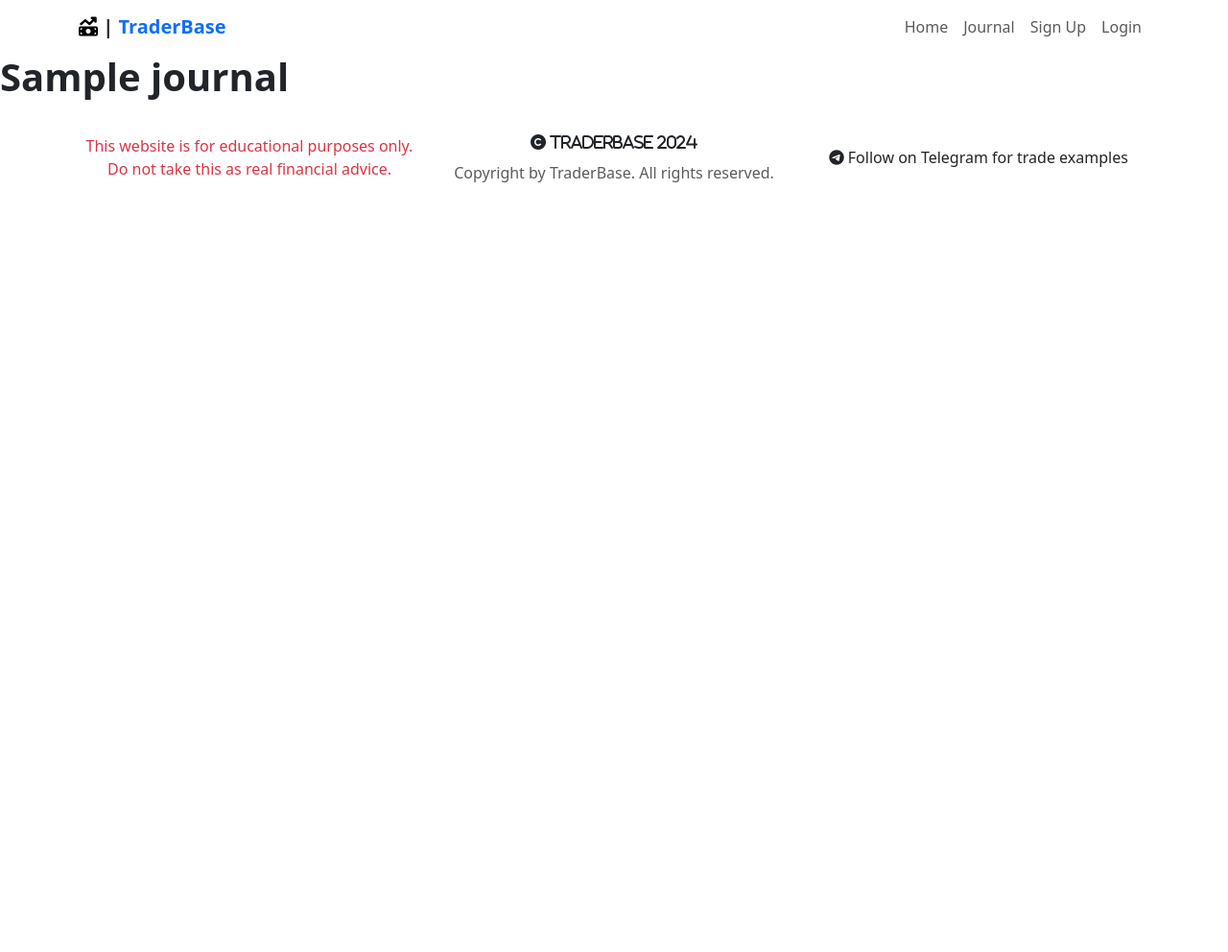
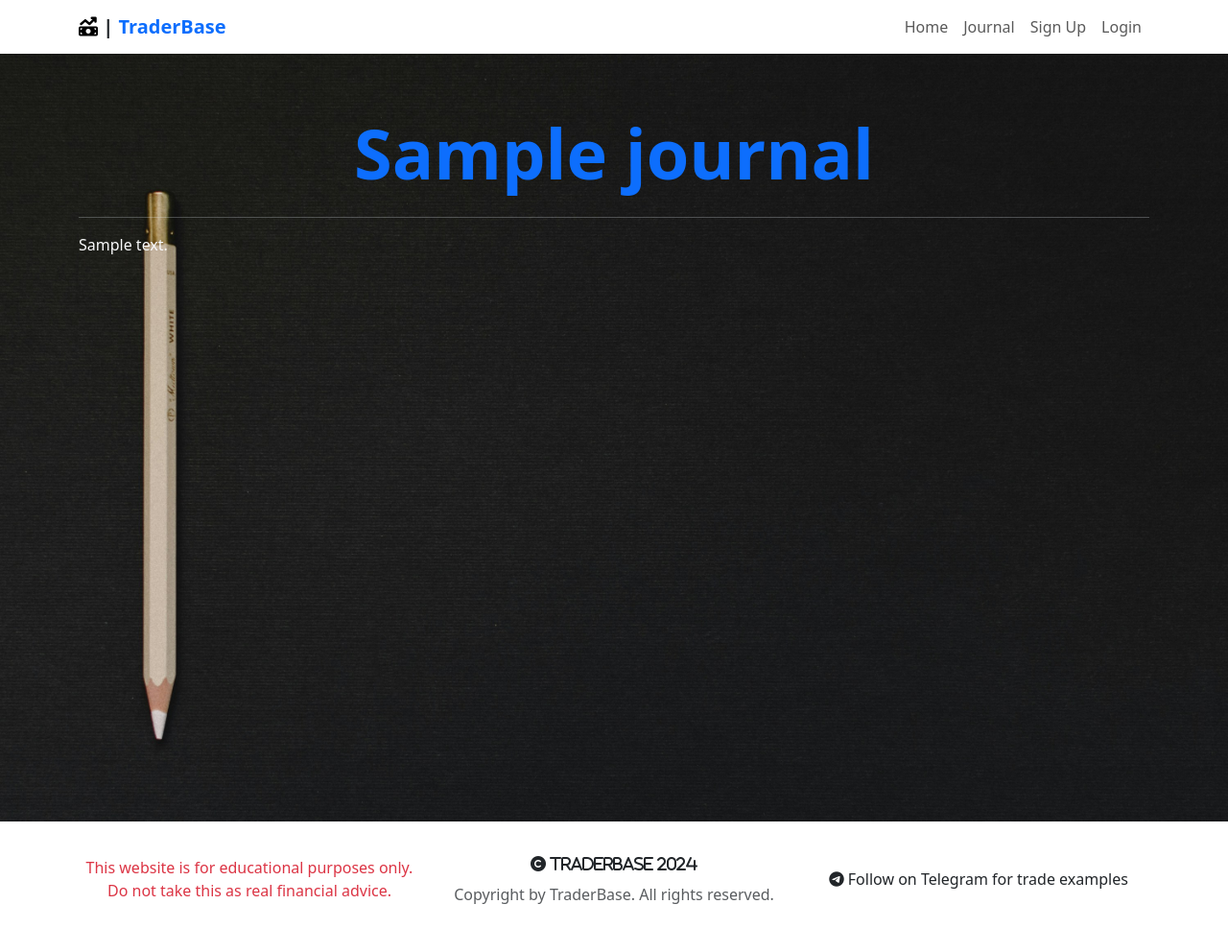
Before and after one commit to BreakellrZ/trader_base, a Django app: a page that uses trading_blog/templates/post_detail.html in a window 1280 px wide. Shown: the whole page at 96% size. Before the commit the page ends 190 px from the top, so only its background shows below. Run offline with Django 4.2, Linux system fonts and the light colour scheme; tables that the repository leaves empty hold one stand-in row (values such as "Sample post"); some libraries are stand-ins or nearby versions.

Commit message:
Add hero image to post_detail.html file -Add h1 with post title andd post content inside a paragrpah - Add styles such as text-light and text-primary

```diff
--- a/home/templates/index.html
+++ b/home/templates/index.html
@@ -7,7 +7,7 @@
         <div class="row justify-content-center align-items-center mt-5 h-100">
             <div class="col-lg-5 text-center">
                 <h1 class="display-1 fw-bold text-white">WELCOME TO <span class="text-primary"><span class= " d-none d-xxl-inline" id="line">|</span> TraderBase</span></strong></h1>
-                <hr>
+                <hr id="hr_hero">
                 <p class=" fw-bold text-white my-4 lead"> Here at TraderBase you can view my Trading Journal, and keep up to date with my analysis & thoughts about the Forex markets. My Mentor is ICT. All analysis will be done using ICT concepts. </p>
                 <button type="button" class="btn btn-lg btn-primary">Sign up</button>
             </div>
--- a/static/css/style.css
+++ b/static/css/style.css
@@ -2,16 +2,14 @@ section {
    padding: 60px;
 }
 
-hr{
-
-    border: 3px solid rgb(0, 0, 0);
-    border-radius:3px;
-}
 
 h1 {
     font-weight:bold;
 }
 
+hr{
+    color: aliceblue;
+}
 
 #start {
     height:100vh;
@@ -32,6 +30,11 @@ h1 {
     background-size: cover;
 }
 
+#hr_hero{
+
+    border: 3px solid rgb(0, 0, 0);
+    border-radius:3px;
+}
 
 #faq{
     background-color: #e8e8e8;
@@ -71,8 +74,15 @@ background-image: linear-gradient(225deg, #e8e8e8 0%, #966c6e 33%, #605e5e 66%,
     background-size: cover;
 }
 
+#journal_detail{
+    height:100vh;
+    background: url(/static/css/img/post_detail_hero.jpg) no-repeat center center fixed;
+    background-size: cover;
+}
 
-
+#card_hr {
+    border:1px dashed black;
+}
 @media (max-width: 752px){
 .line {
     border-bottom: solid 2px;
--- a/trading_blog/templates/post.html
+++ b/trading_blog/templates/post.html
@@ -21,6 +21,8 @@
                     <div class="card-body">
                       <h5 class="card-header text-primary "><strong>{{post.title}}</strong></h5>
                       <p class="card-text text-muted my-3"><em>{{post.excerpt}}</em></p>
+                      <hr id="card_hr">
+                      <p class="text-danger text-uppercase"> watchlist:  {{ post.watchlist }} </p>
                       <div class="card-footer">
                       <a href="{% url 'post_detail' post.slug %}" class=" post-link btn btn-md btn-dark d-flex justify-content-center text-center">View Journal Entry</a>
                     </div>
--- a/trading_blog/templates/post_detail.html
+++ b/trading_blog/templates/post_detail.html
@@ -2,6 +2,20 @@
 {% block content %}
 {% load static %}
 
-<h1>{{ post.title }}</h1>
+
+<section id="journal_detail">
+<div class="container">
+    <div class="row text-center ">
+        <div class="col">
+            <h1 class="text-primary display-2 fw-bold"> {{ post.title }} </h1>
+        </div>
+    </div>
+    <hr>
+    <div class="row my-3">
+        <div class="col text-light"> <p class="text-light">{{ post.content | safe }} </p></div>
+    </div>
+</div>
+</section>
+
 
 {% endblock content %}
```
Also changed, not shown: static/css/img/post_detail_hero.jpg (added).
